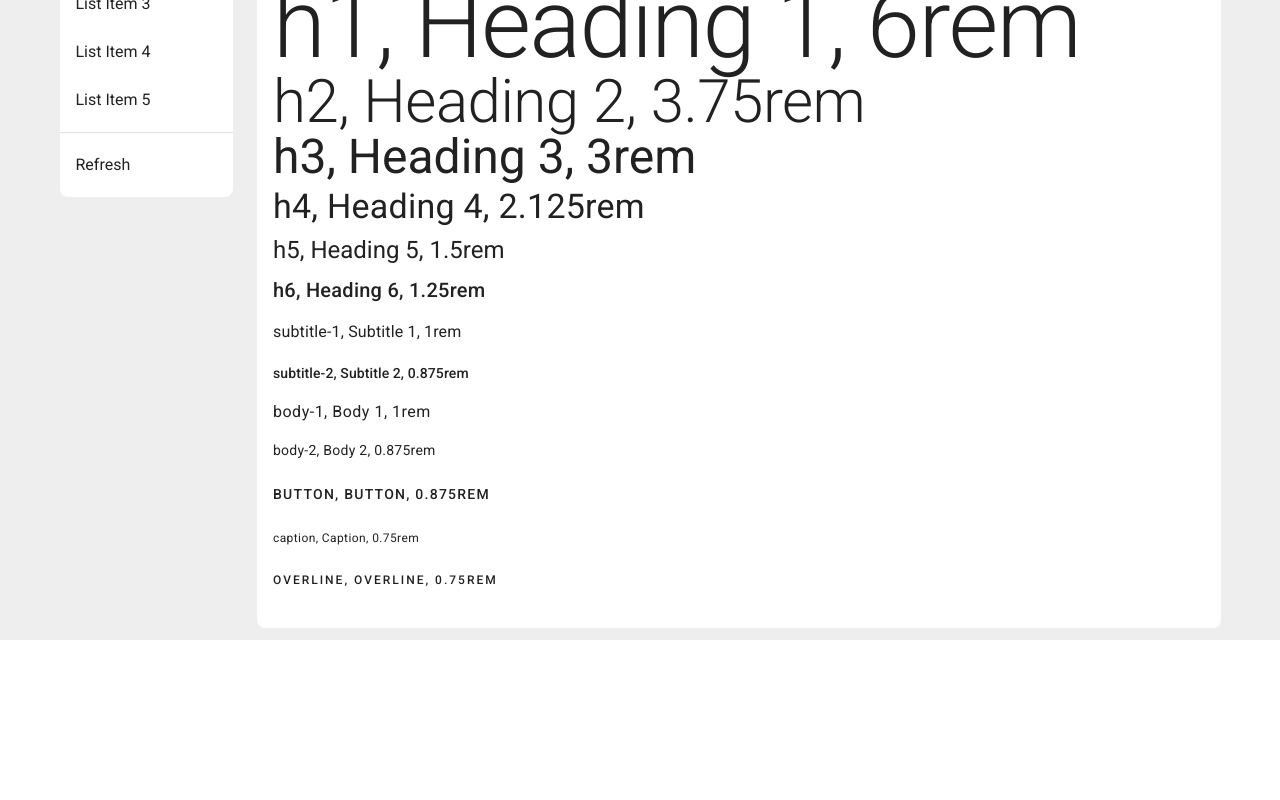
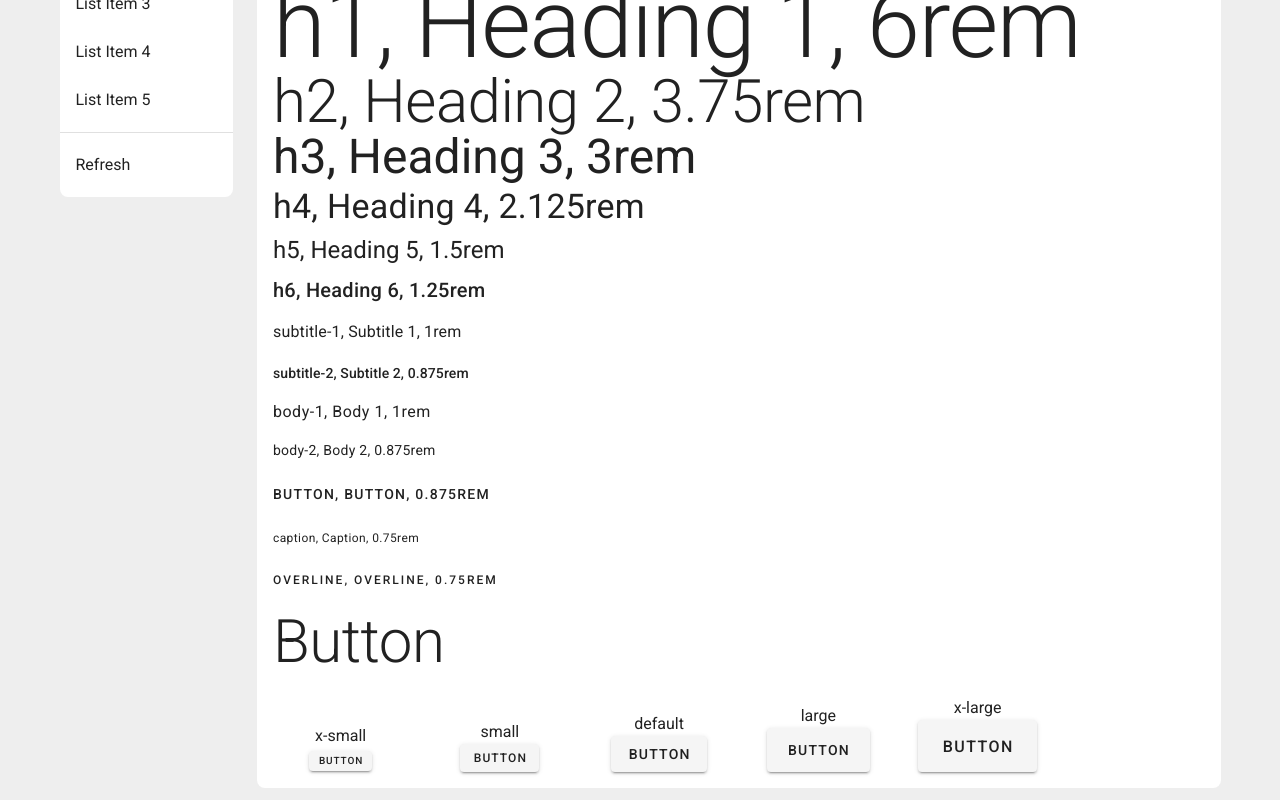
Before and after one commit to insu-choi/vue-study, a Vue app: page / in a window 1280 px wide. Shown: the part 200-1000 px from the top of the page. Before the commit the page ends 840 px from the top, so only its background shows below. Built offline with nearby package versions, Linux system fonts and the light colour scheme.

Commit message:
Button component writing...

```diff
--- a/src/App.vue
+++ b/src/App.vue
@@ -65,7 +65,8 @@
 
 <script>
 import Font from './components/Font';
-const components = { Font };
+import Button from './components/Button';
+const components = { Font, Button };
 console.log('components', components);
 export default {
   name: 'App',
--- /dev/null
+++ b/src/components/Button.vue
@@ -0,0 +1,22 @@
+<template>
+    <v-row>
+        <v-col v-for="item in buttonItems" :key="item" cols="2" align="center" align-self="end" >
+            {{item}}
+            <br>
+            <v-btn v-bind:[item]="true">
+                Button
+            </v-btn>
+        </v-col>
+    </v-row>
+</template>
+<script>
+    export default {
+        name: 'Button',
+        data: () => ({
+            buttonItems: ['x-small', 'small', 'default', 'large', 'x-large']
+        }),
+    }
+</script>
+<style>
+
+</style>
```
